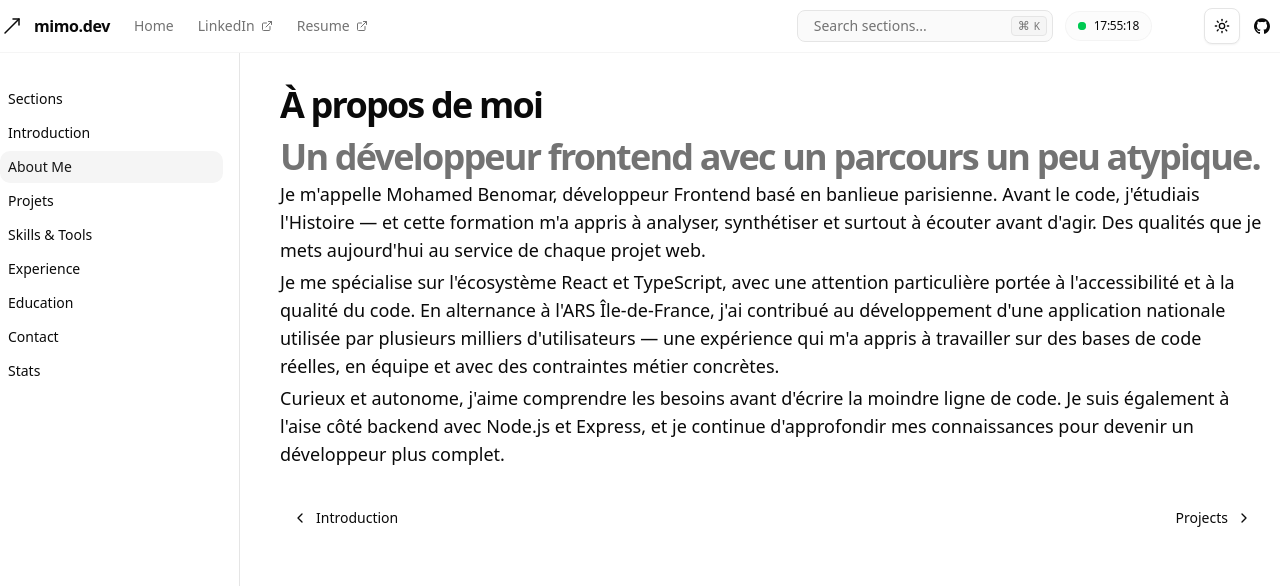
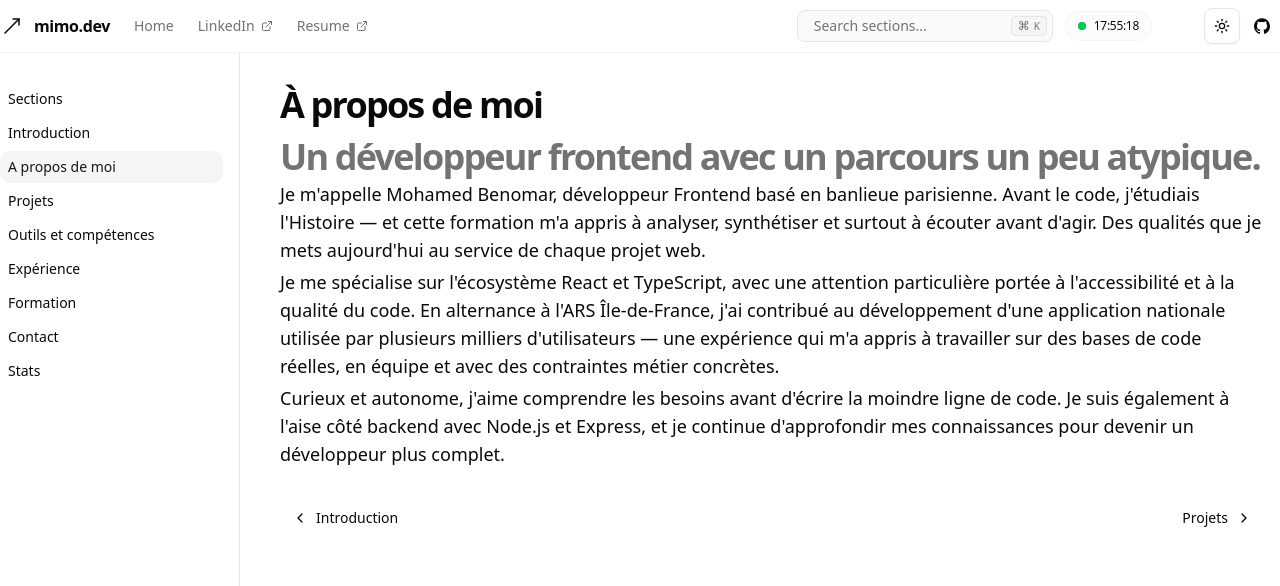
Before and after one commit to Phfyx/New-Portfolio, a Next.js app: page /about in a window 1280 px wide. Shown: the top 586 px of the page. Built offline with nearby package versions, Linux system fonts and the light colour scheme.

Commit message:
Typo: lien de la pagination

```diff
--- a/app/about/page.tsx
+++ b/app/about/page.tsx
@@ -42,7 +42,7 @@ const AboutMePage = () => {
         prevHref="/"
         nextHref="/projects"
         prevTitle="Introduction"
-        nextTitle="Projects"
+        nextTitle="Projets"
       />
     </>
   );
--- a/app/education/page.tsx
+++ b/app/education/page.tsx
@@ -34,7 +34,7 @@ const EducationPage = () => {
       <Pager
         prevHref="/experience"
         nextHref="/contact"
-        prevTitle="Experience"
+        prevTitle="Expérience"
         nextTitle="Contact"
       />
     </>
--- a/app/experience/page.tsx
+++ b/app/experience/page.tsx
@@ -37,8 +37,8 @@ const ExperiencePage = () => {
       <Pager
         prevHref="/skills-tools"
         nextHref="/education"
-        prevTitle="Skills & Tools"
-        nextTitle="Education"
+        prevTitle="Outils et compétences"
+        nextTitle="Formation"
       />
     </>
   );
--- a/app/projects/page.tsx
+++ b/app/projects/page.tsx
@@ -46,8 +46,8 @@ const ProjectsPage = () => {
       <Pager
         prevHref="/about"
         nextHref="/skills-tools"
-        prevTitle="About"
-        nextTitle="Skills & Tools"
+        prevTitle="A propos de moi"
+        nextTitle="Outils et compétences"
       />
     </>
   );
--- a/app/skills-tools/page.tsx
+++ b/app/skills-tools/page.tsx
@@ -52,8 +52,8 @@ const SkillsToolsPage = () => {
       <Pager
         prevHref="/projects"
         nextHref="/experience"
-        prevTitle="Projects"
-        nextTitle="Experience"
+        prevTitle="Projets"
+        nextTitle="Expérience"
       />
     </>
   );
--- a/config/docs.ts
+++ b/config/docs.ts
@@ -15,7 +15,7 @@ export const docsConfig = {
           items: [],
         },
         {
-          title: 'About Me',
+          title: 'A propos de moi',
           href: '/about',
           items: [],
         },
@@ -25,17 +25,17 @@ export const docsConfig = {
           items: [],
         },
         {
-          title: 'Skills & Tools',
+          title: 'Outils et compétences',
           href: '/skills-tools',
           items: [],
         },
         {
-          title: 'Experience',
+          title: 'Expérience',
           href: '/experience',
           items: [],
         },
         {
-          title: 'Education',
+          title: 'Formation',
           href: '/education',
           items: [],
         },
```
